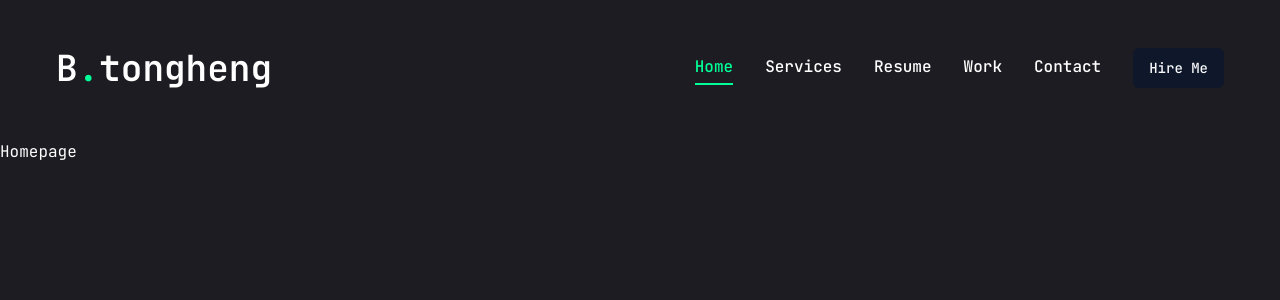
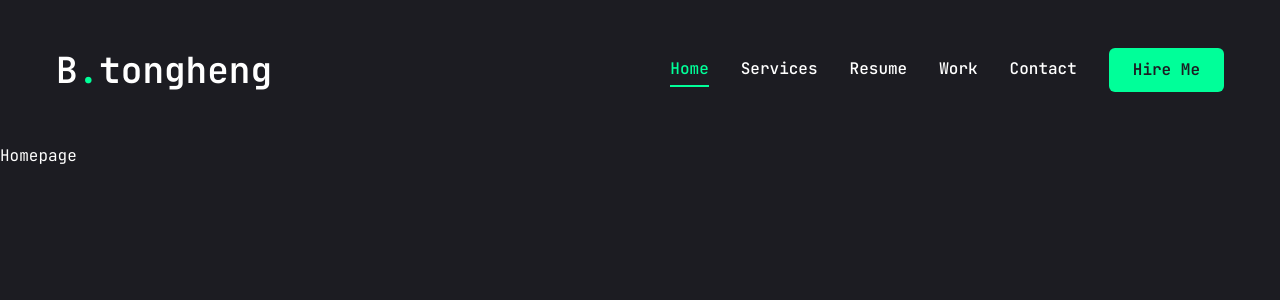
Before and after one commit to seanghaihan/portfolio2.0, a Next.js app: page / in a window 1280 px wide. Shown: the top 300 px of the page. Built offline with nearby package versions, Linux system fonts and the light colour scheme.

Commit message:
update button

```diff
--- a/components/ui/button.jsx
+++ b/components/ui/button.jsx
@@ -5,25 +5,19 @@
 import { cn } from "@/lib/utils"
 
 const buttonVariants = cva(
-  "inline-flex items-center justify-center whitespace-nowrap rounded-md text-sm font-medium ring-offset-white transition-colors focus-visible:outline-none focus-visible:ring-2 focus-visible:ring-slate-950 focus-visible:ring-offset-2 disabled:pointer-events-none disabled:opacity-50 dark:ring-offset-slate-950 dark:focus-visible:ring-slate-300",
+  "inline-flex items-center justisy-center whitespace-nowrap rounded-md text-base font-semibold ring-offset-white transition-colors",
   {
     variants: {
       variant: {
-        default: "bg-slate-900 text-slate-50 hover:bg-slate-900/90 dark:bg-slate-50 dark:text-slate-900 dark:hover:bg-slate-50/90",
-        destructive:
-          "bg-red-500 text-slate-50 hover:bg-red-500/90 dark:bg-red-900 dark:text-slate-50 dark:hover:bg-red-900/90",
-        outline:
-          "border border-slate-200 bg-white hover:bg-slate-100 hover:text-slate-900 dark:border-slate-800 dark:bg-slate-950 dark:hover:bg-slate-800 dark:hover:text-slate-50",
-        secondary:
-          "bg-slate-100 text-slate-900 hover:bg-slate-100/80 dark:bg-slate-800 dark:text-slate-50 dark:hover:bg-slate-800/80",
-        ghost: "hover:bg-slate-100 hover:text-slate-900 dark:hover:bg-slate-800 dark:hover:text-slate-50",
-        link: "text-slate-900 underline-offset-4 hover:underline dark:text-slate-50",
+        default: "bg-accent text-primary hover:bg-accent-hover",
+        primary: "bg-primary text-white hover:bg-primary-hover",
+        outline: "border border-accent text-accent hover:bg-accent-hover hover:text-primary",
+
       },
       size: {
-        default: "h-10 px-4 py-2",
-        sm: "h-9 rounded-md px-3",
-        lg: "h-11 rounded-md px-8",
-        icon: "h-10 w-10",
+        default: "h-[44px] px-6",
+        sd: "h-[48px] px-6",
+        lg: "h-[56px] px-8 text-sm uppercase tracking-[2px]",
       },
     },
     defaultVariants: {
```
